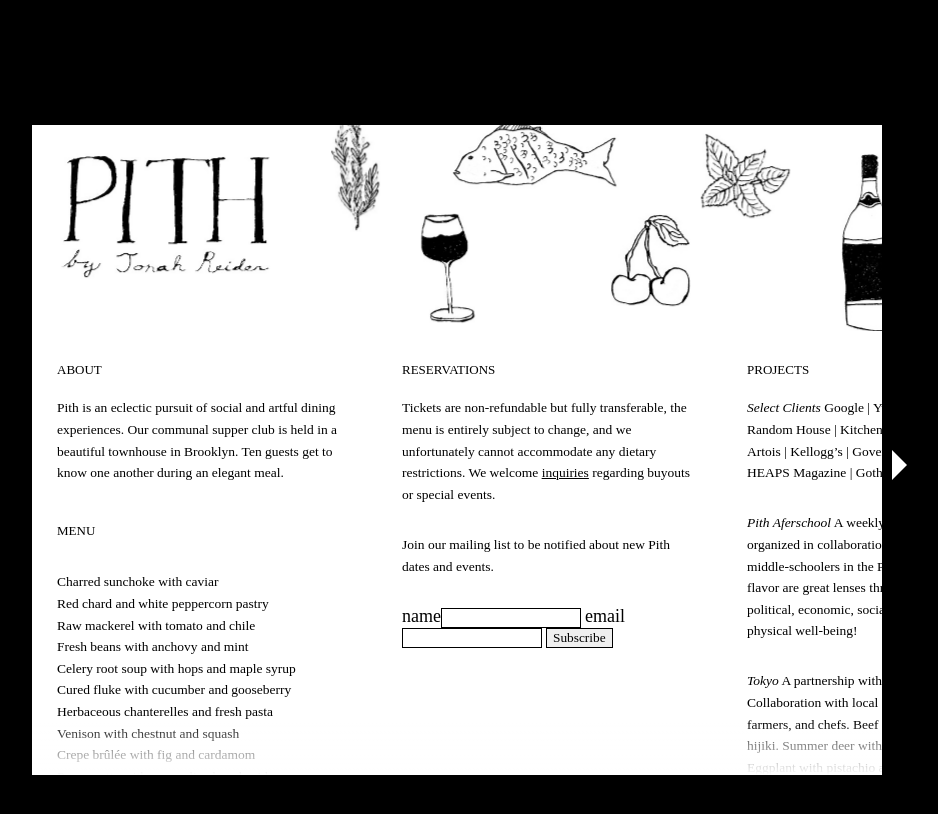
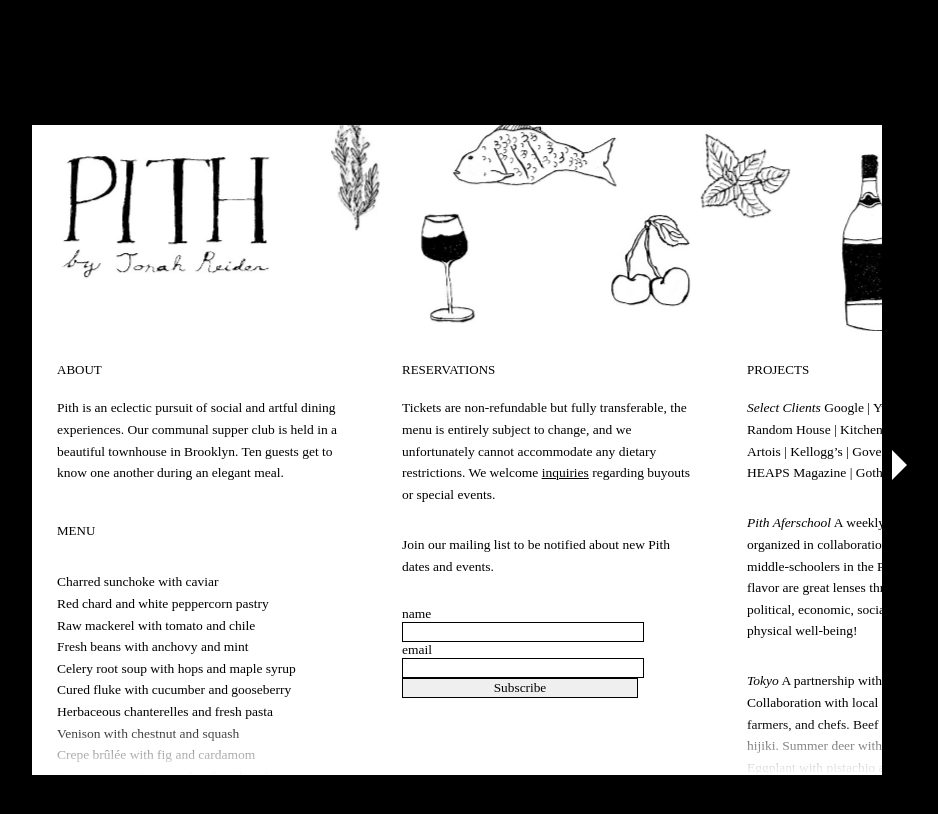
Before and after one commit to zoe-pith/pith-site, a Jekyll site: the page built from index.md, in a window 1280 px wide. Shown: the top 814 px of the page, without its empty margins (183-1121 px from the left). Built offline with Jekyll 4.4.1, drawn with Linux system fonts in a browser that asks for light colours; some web fonts are replaced.

Commit message:
Styling email form

```diff
--- a/css/style.css
+++ b/css/style.css
@@ -168,7 +168,7 @@
   font-size: 11pt;
 }
 
-.tito-wrapper button {
+button {
 		background:white;
 		padding:5px 8px 5px 8px;
 }
@@ -179,9 +179,15 @@
 }
 
 #ms-sub-form label {
-		font-size: 13.5pt;
+  		display:block;
+		font-size: 13.5px;
 		-webkit-font-smoothing: antialiased;
 		text-rendering: optimizeLegibility;
+}
+
+#ms-sub-form input {
+  		display:block;
+  		width: 80%;
 }
 
 li span {
```
